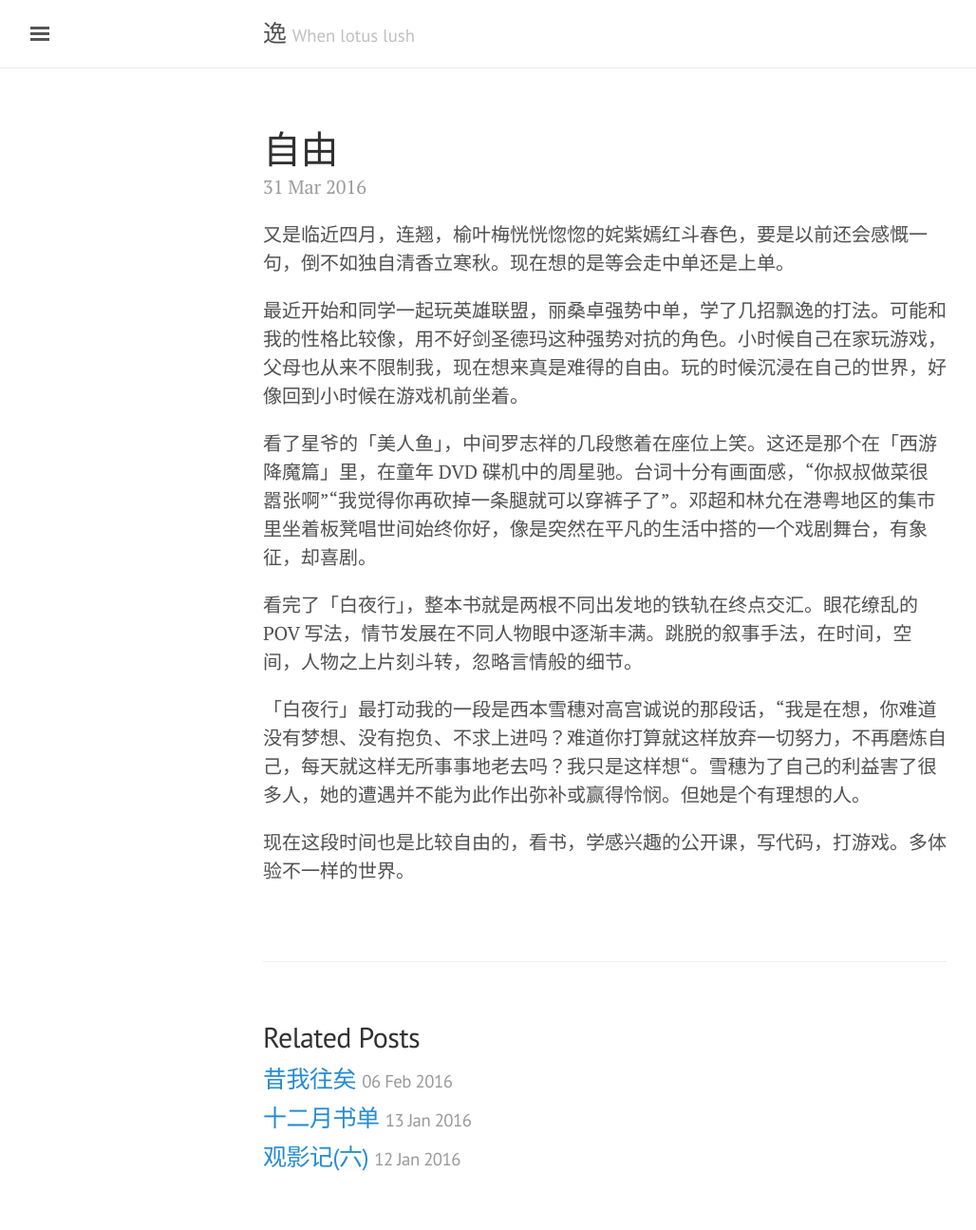
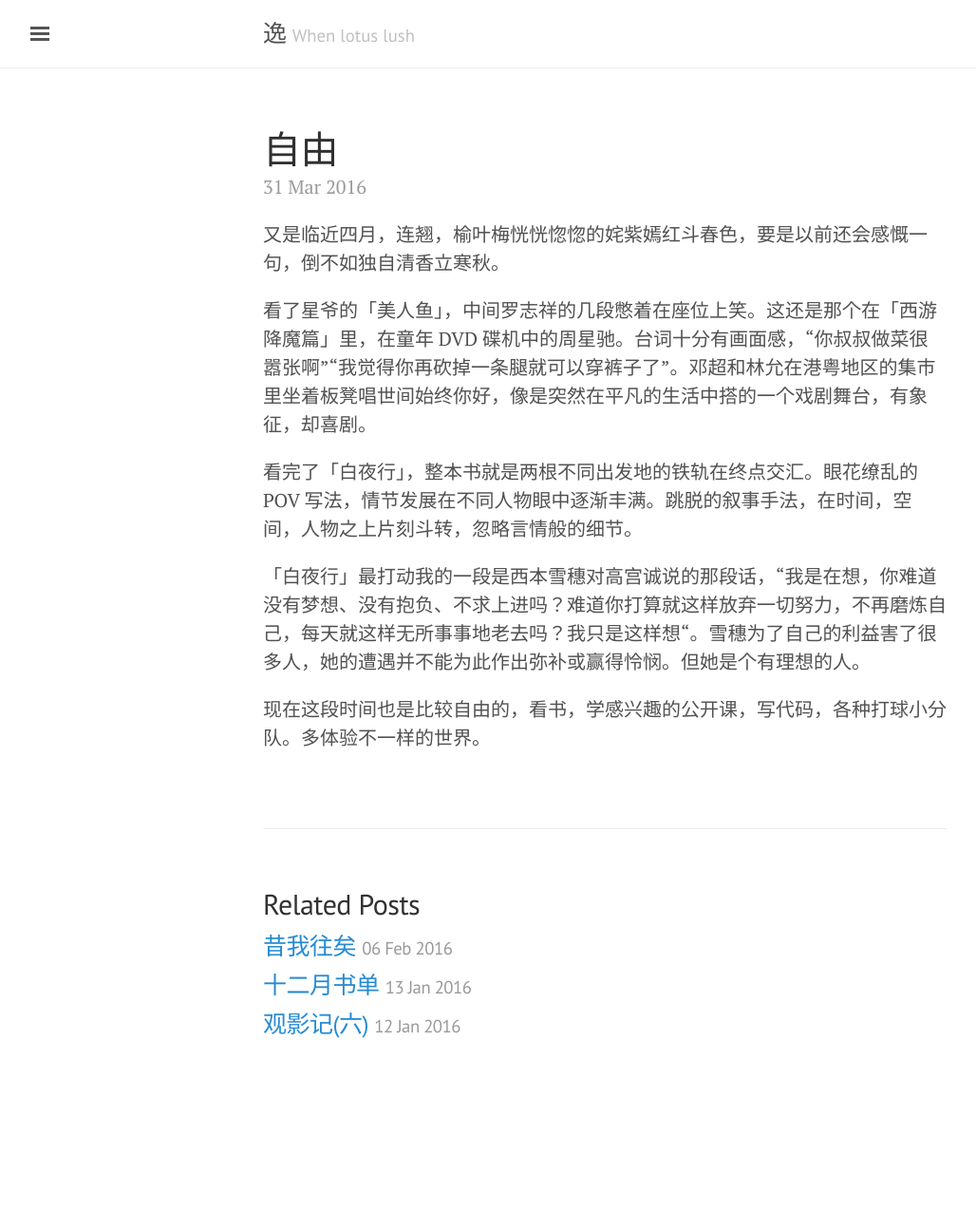
Before and after one commit to literblog/literblog.github.com, a Jekyll site: the page built from _posts/2016-03-31-free-time.md, in a window 1280 px wide. Shown: the whole page at 95% size, without its empty margins (3-1031 px from the left). Built offline with Jekyll 4.4.1, drawn with Linux system fonts in a browser that asks for light colours; comment, search, counter and statistics services are not loaded; after the commit the page ends 1155 px from its top, so only the background shows below that.

Commit message:
Update 2016-03-31-free-time.md

```diff
--- a/_posts/2016-03-31-free-time.md
+++ b/_posts/2016-03-31-free-time.md
@@ -6,9 +6,7 @@ tagline:
 tags:
 ---
 
-又是临近四月，连翘，榆叶梅恍恍惚惚的姹紫嫣红斗春色，要是以前还会感慨一句，倒不如独自清香立寒秋。现在想的是等会走中单还是上单。
-
-最近开始和同学一起玩英雄联盟，丽桑卓强势中单，学了几招飘逸的打法。可能和我的性格比较像，用不好剑圣德玛这种强势对抗的角色。小时候自己在家玩游戏，父母也从来不限制我，现在想来真是难得的自由。玩的时候沉浸在自己的世界，好像回到小时候在游戏机前坐着。
+又是临近四月，连翘，榆叶梅恍恍惚惚的姹紫嫣红斗春色，要是以前还会感慨一句，倒不如独自清香立寒秋。
 
 看了星爷的「美人鱼」，中间罗志祥的几段憋着在座位上笑。这还是那个在「西游降魔篇」里，在童年 DVD 碟机中的周星驰。台词十分有画面感，“你叔叔做菜很嚣张啊”“我觉得你再砍掉一条腿就可以穿裤子了”。邓超和林允在港粤地区的集市里坐着板凳唱世间始终你好，像是突然在平凡的生活中搭的一个戏剧舞台，有象征，却喜剧。
 
@@ -16,4 +14,4 @@ tags:
 
 「白夜行」最打动我的一段是西本雪穗对高宫诚说的那段话，“我是在想，你难道没有梦想、没有抱负、不求上进吗？难道你打算就这样放弃一切努力，不再磨炼自己，每天就这样无所事事地老去吗？我只是这样想“。雪穗为了自己的利益害了很多人，她的遭遇并不能为此作出弥补或赢得怜悯。但她是个有理想的人。
 
-现在这段时间也是比较自由的，看书，学感兴趣的公开课，写代码，打游戏。多体验不一样的世界。
+现在这段时间也是比较自由的，看书，学感兴趣的公开课，写代码，各种打球小分队。多体验不一样的世界。
```
